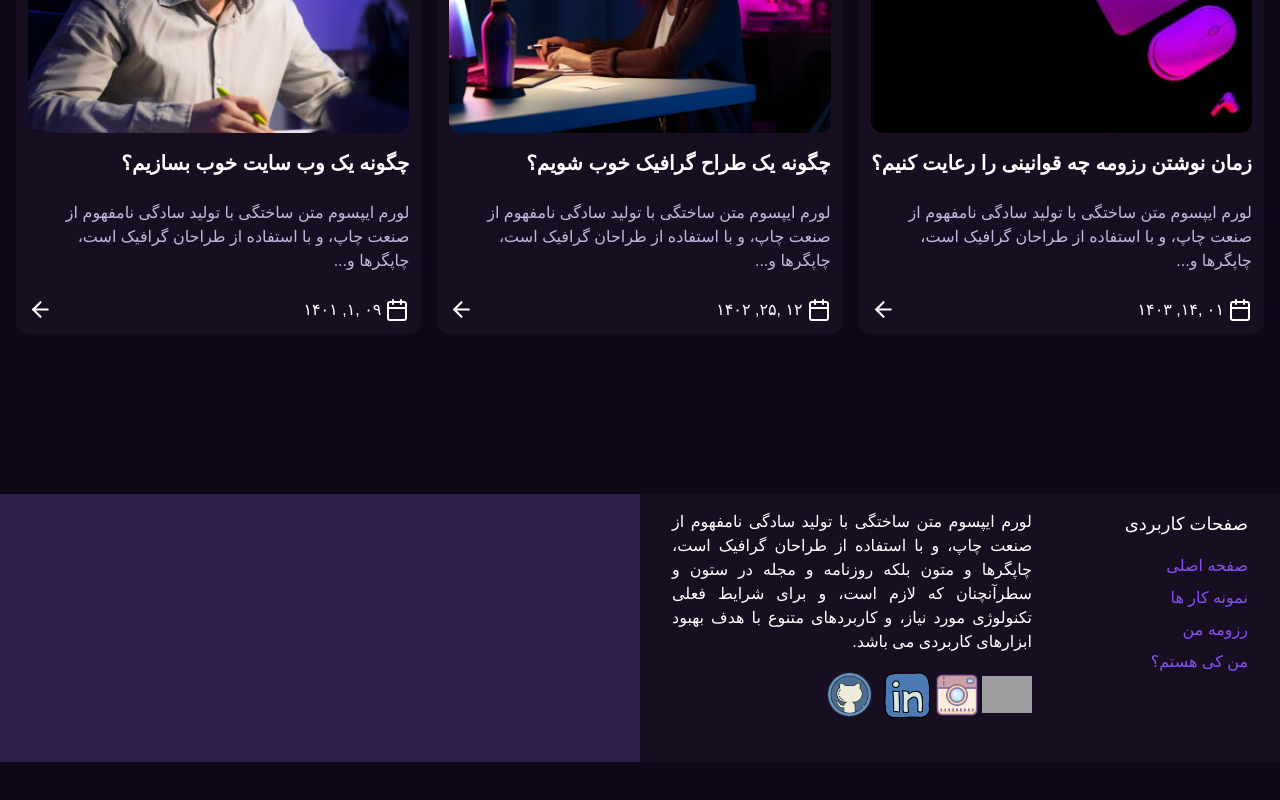
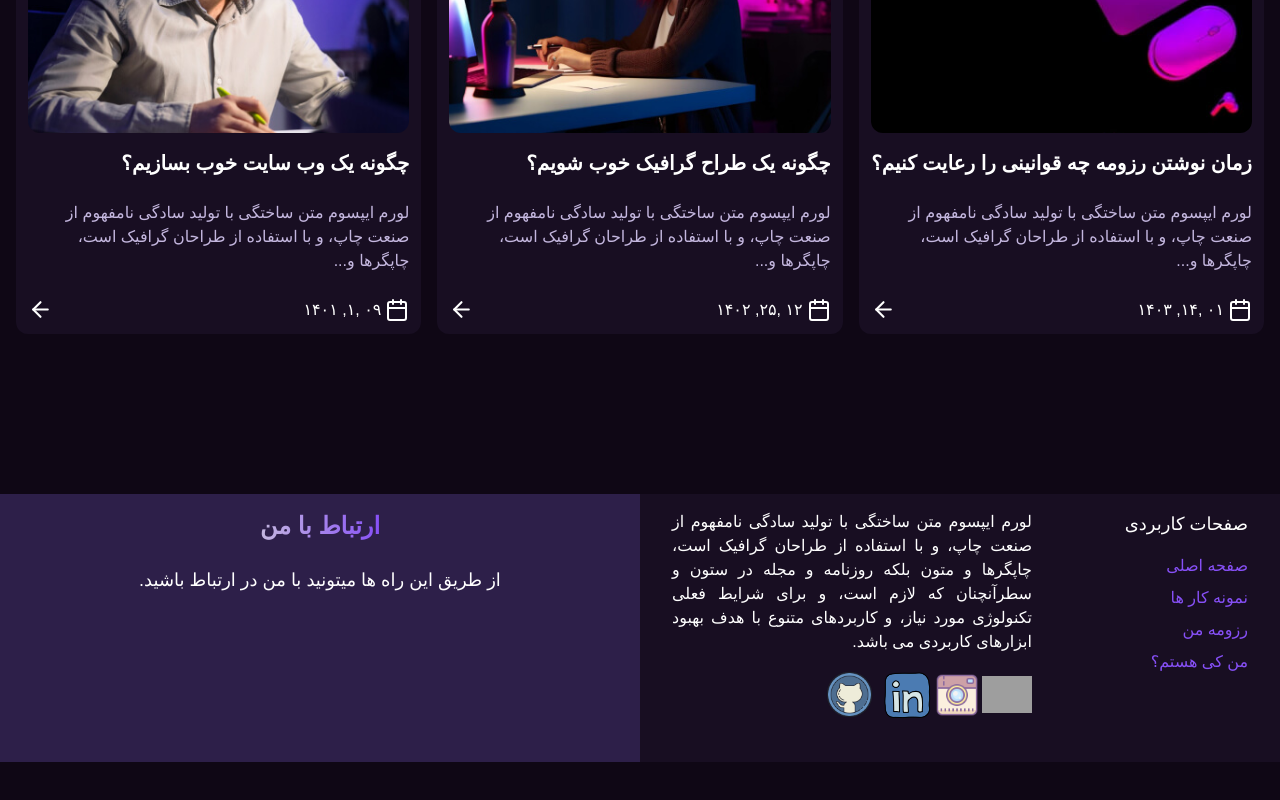
Before and after one commit to matinsekhavat/portfolio, a Next.js app: page / in a window 1280 px wide. Shown: the part 3531-4331 px from the top of the page. Built offline with nearby package versions, Linux system fonts and the light colour scheme; grey boxes are pictures that could not be loaded; a web font is replaced by a local one.

Commit message:
add HeadTitle into footer cols-2

```diff
--- a/app/_components/Footer.tsx
+++ b/app/_components/Footer.tsx
@@ -1,5 +1,6 @@
 import Image from "next/image";
 import Link from "next/link";
+import HeadTitle from "./HeadTitle";
 type ImageProps = {
   alt: string;
   src: string;
@@ -74,7 +75,14 @@ function Footer() {
             </div>
           </div>
         </div>
-        <div id="col-2" className="bg-accent-900"></div>
+        {/* cols-2 */}
+        <div id="col-2" className="bg-accent-900 p-4">
+          <HeadTitle
+            title="ارتباط با من"
+            description="از طریق این راه ها میتونید با من در ارتباط باشید."
+            size="sm"
+          />
+        </div>
       </div>
     </div>
   );
```
